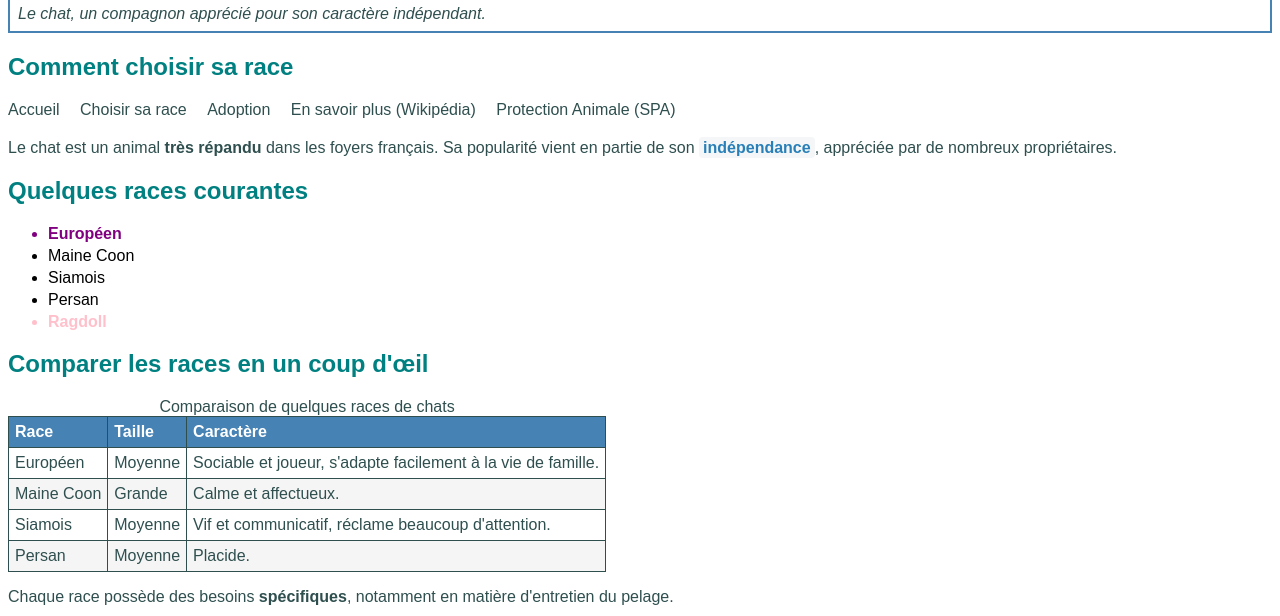
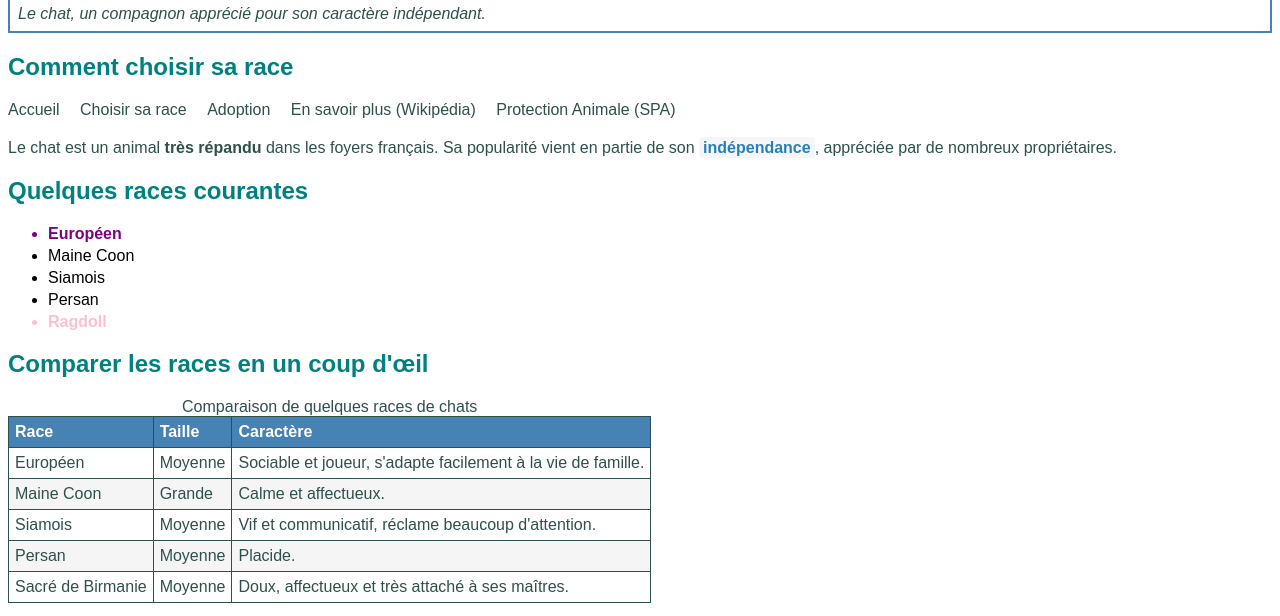
Before and after one commit to chemlalim993-bot/web-ap-chemlali-mariam, a plain HTML site: page cours/html-css/07-tableaux/index.html in a window 1280 px wide. Shown: the part 318-934 px from the top of the page. Drawn offline with Linux system fonts and the light colour scheme.

```diff
--- a/cours/html-css/07-tableaux/index.html
+++ b/cours/html-css/07-tableaux/index.html
@@ -68,6 +68,11 @@
                 <td>Moyenne</td>
                 <td>Placide.</td>
             </tr>
+            <tr>
+                <td>Sacré de Birmanie</td>
+                <td>Moyenne</td>
+                <td>Doux, affectueux et très attaché à ses maîtres.</td>
+            </tr>
         </tbody>
     </table>
 
```
